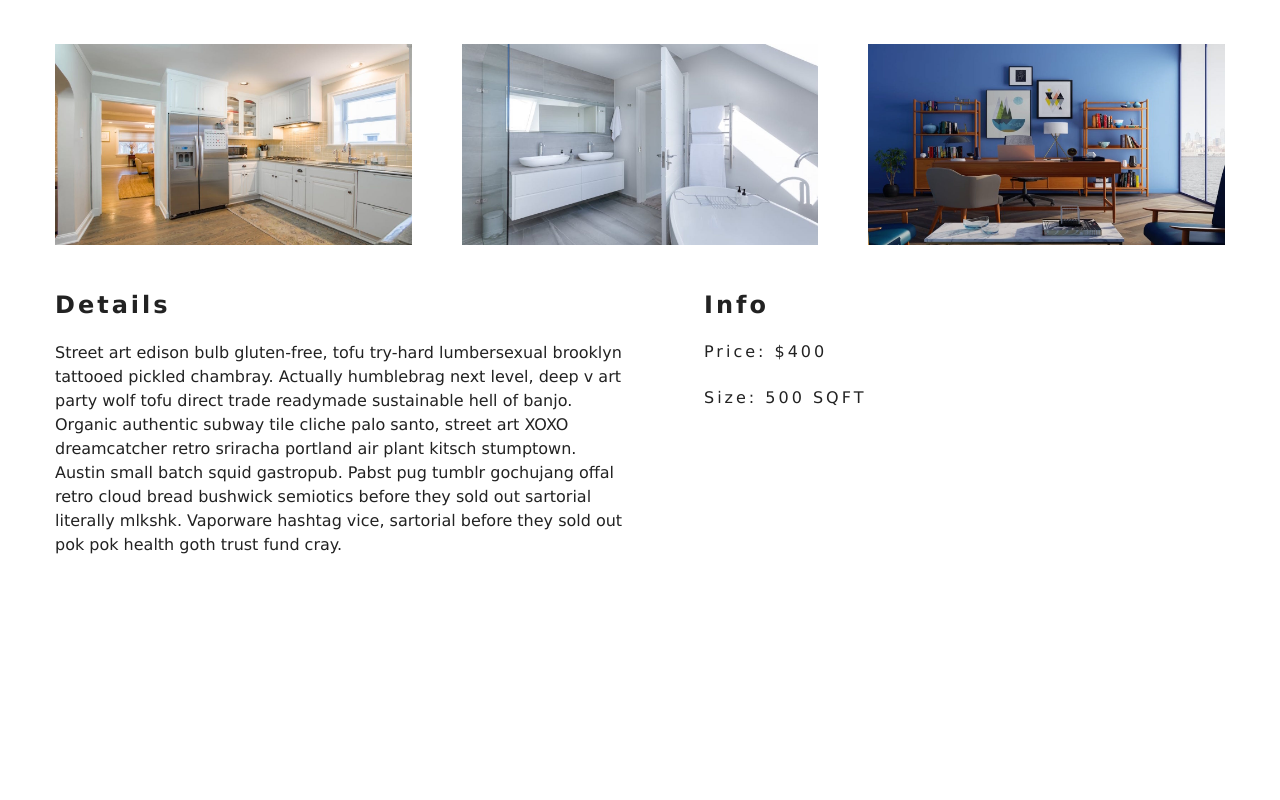
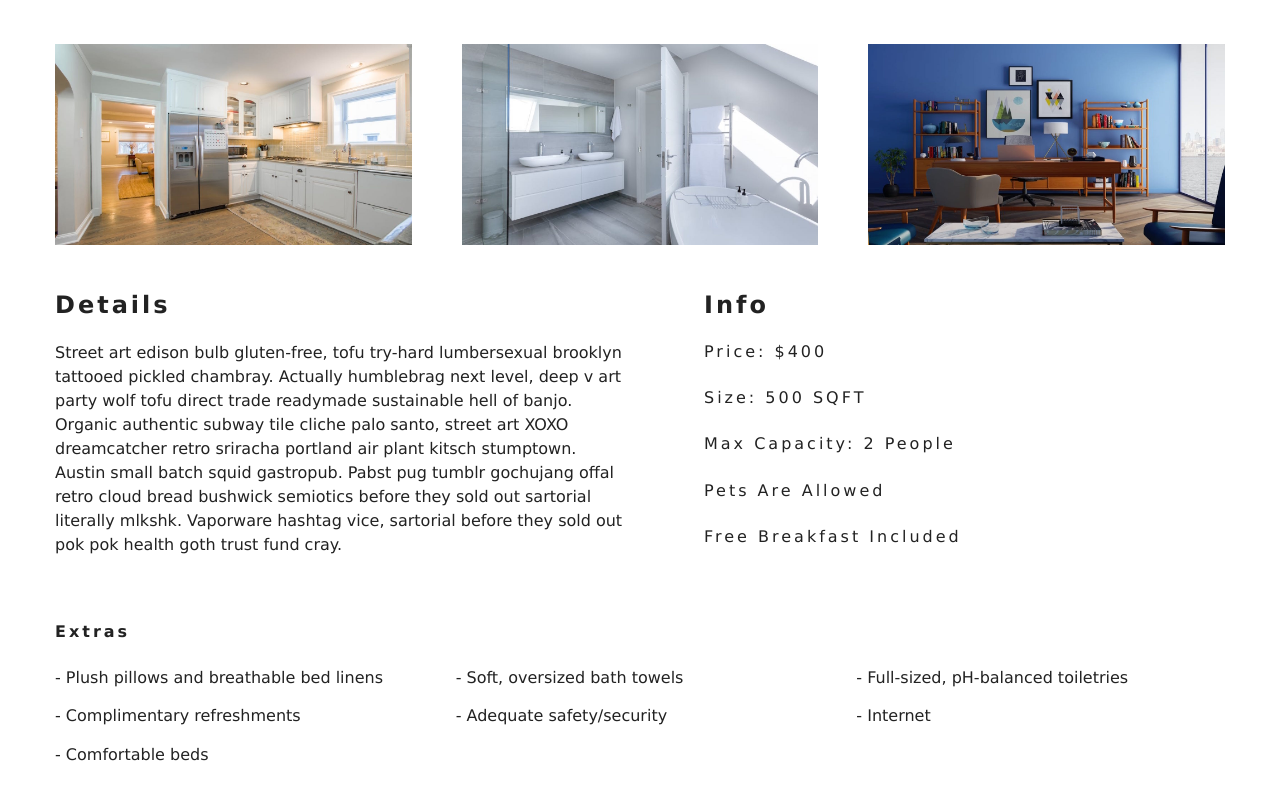
Before and after one commit to greatnonso7/react-beach-resort, a React (Create React App) app: page /rooms/double-deluxe in a window 1280 px wide. Shown: the part 582-1382 px from the top of the page. Before the commit the page ends 1187 px from the top, so only its background shows below. Built offline with nearby package versions, Linux system fonts and the light colour scheme.

Commit message:
Single room page completed

```diff
--- a/src/pages/SingleRoom.Component.jsx
+++ b/src/pages/SingleRoom.Component.jsx
@@ -51,8 +51,23 @@
                             <h3>info</h3>
                             <h6>price: ${price}</h6>
                             <h6>size: {size} SQFT</h6>
+                            <h6>
+                                max capacity: {
+                                    capacity > 1 ? `${capacity} people` : `${capacity} person`
+                                }
+                            </h6>
+                            <h6>{pets ? 'Pets are allowed' : 'No pets are allowed'}</h6>
+                            <h6>{breakfast && 'Free breakfast included'}</h6>
                         </article>
                     </div>
+                </section>
+                <section className="room-extras">
+                    <h6>extras</h6>
+                    <ul className="extras">
+                        {extras.map((item, index) => {
+                            return <li key={index}>- {item}</li>
+                        })}
+                    </ul>
                 </section>
             </>
         )
```
